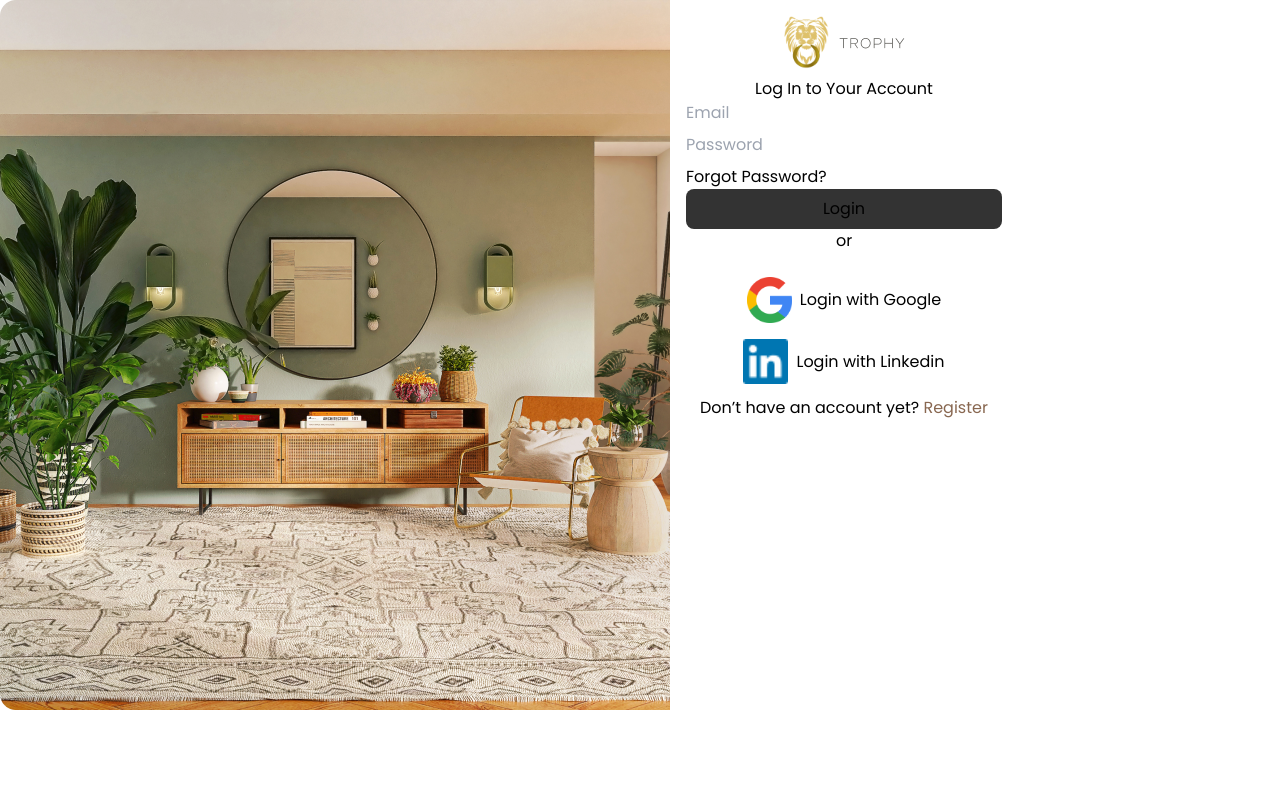
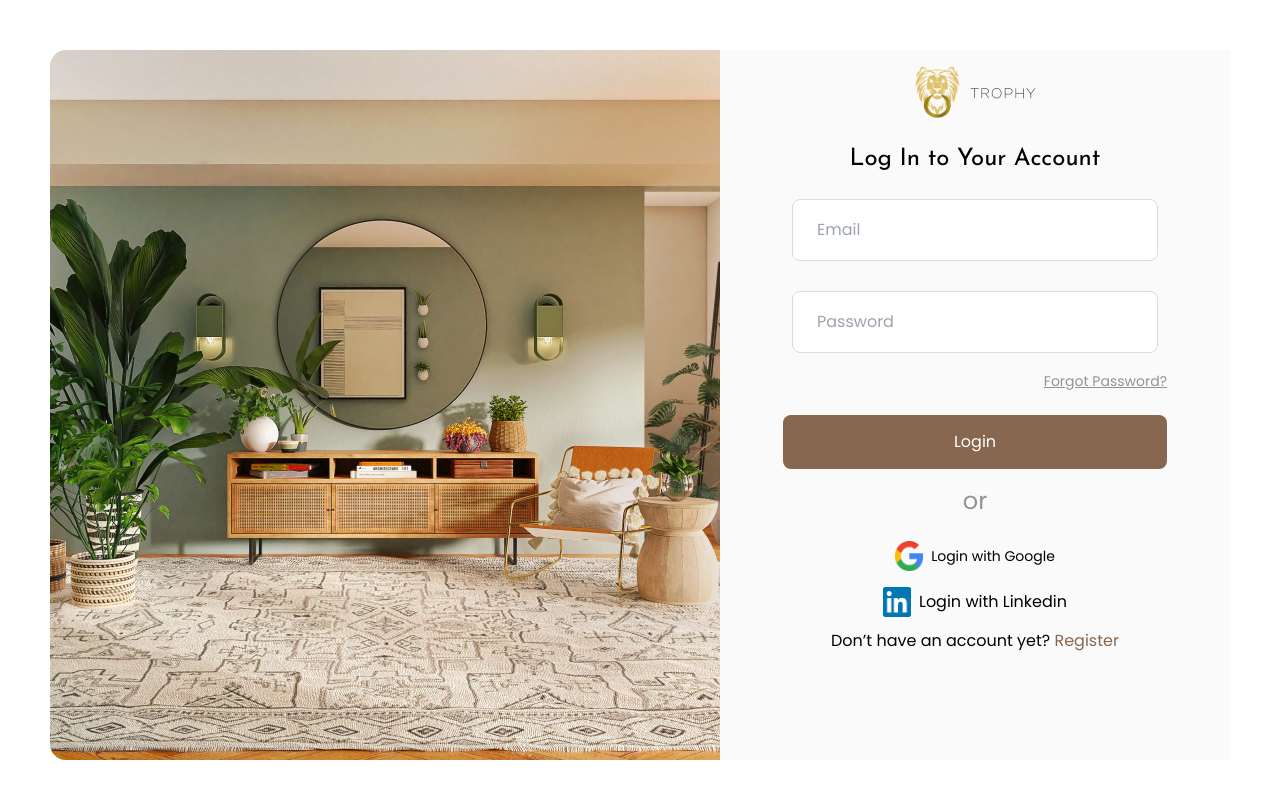
Before and after one commit to devolego/Trophystays-website, a Next.js app: page /login in a window 1280 px wide. Shown: the top 798 px of the page. Built offline with nearby package versions, Linux system fonts and the light colour scheme.

Commit message:
Modification for authencation section UI

```diff
--- a/components/Authentication/Login.tsx
+++ b/components/Authentication/Login.tsx
@@ -7,8 +7,8 @@ import RightFormSection from "./RightFormSection";
 
 const Login = () => {
   return (
-    <div className="flex">
-      <Image src={loginImage} alt="loginImage" />
+    <div className="flex p-[50px] bg-white rounded-[16px]">
+      <Image src={loginImage} alt="loginImage" className="basis-3/6"/>
       <RightFormSection
         titleText={"Log In to Your Account"}
         googleText={"Login with Google"}
@@ -18,15 +18,15 @@ const Login = () => {
         authLinkText={"Register"}
         authLink={'/signup'}
       >
-        <form>
-          <div className="mb-2">
-            <input type="text" placeholder="Email" />
+        <form className="flex flex-col justify-center items-center pt-6 max-w-[384px] w-full mx-auto">
+          <div>
+            <input type="text" placeholder="Email" className="py-[18px] mb-[30px] px-6 border border-greyishBrown rounded-[8px]"/>
           </div>
-          <div className="mb-2">
-            <input type="text" placeholder="Password" />
+          <div>
+            <input type="text" placeholder="Password" className="py-[18px] px-6 border border-greyishBrown rounded-[8px]"/>
           </div>
-          <Link href="#">Forgot Password?</Link>
-          <Button ButtonText={"Login"} ButtonClasses={"bg-[#886750] text-center"}></Button>
+          <Link className="text-darkGrey text-sm underline mt-[18px] mb-[24px] self-end" href="#">Forgot Password?</Link>
+          <Button ButtonText={"Login"} ButtonClasses={"w-full bg-primary text-center text-white py-[15px]"}></Button>
         </form>
       </RightFormSection>
     </div>
--- a/components/Authentication/RightFormSection.tsx
+++ b/components/Authentication/RightFormSection.tsx
@@ -5,6 +5,7 @@ import logoLionImage from "../../images/logo.png";
 import logoText from "../../images/logo-text.png";
 import google from "../../images/google-logo.png";
 import linkedin from "../../images/linkedinLogin.png";
+import { josefin } from "../../utils/utilsFonts";
 
 const RightFormSection = ({
   titleText,
@@ -14,25 +15,29 @@ const RightFormSection = ({
   authText,
   isAuthText,
   authLinkText,
-  authLink
+  authLink,
 }: any) => {
   return (
-    <div className="p-4">
+    <div className="p-4 basis-3/6 bg-[#fafafa]">
       <Link className="flex items-center justify-center" href="/">
         <Image className="w-[45px]" src={logoLionImage} alt="" />
         <Image className="w-auto h-full pl-2 max-h-3" src={logoText} alt="" />
         {/* {logoText} */}
       </Link>
-      <h3 className="flex items-center justify-center pt-2">{titleText}</h3>
+      <h3
+        className={`flex items-center justify-center pt-6 text-2xl ${josefin.className}`}
+      >
+        {titleText}
+      </h3>
       {children}
-      <p className="text-center">or</p>
+      <p className="text-center text-2xl mt-4 text-darkGrey">or</p>
       <div className="m-2">
         <div className="flex justify-center items-center p-4">
-          <Image className="w-[45px] mr-2" src={google} alt="" />
-          <p>{googleText}</p>
+          <Image className="w-7 h-[30px]  mr-2" src={google} alt="" />
+          <p className="text-sm">{googleText}</p>
         </div>
         <div className="flex justify-center items-center">
-          <Image className="w-[45px] mr-2" src={linkedin} alt="" />
+          <Image className="w-7 h-[30px] mr-2" src={linkedin} alt="" />
           <p>{linkedinText}</p>
         </div>
       </div>
--- a/components/Authentication/SignUp.tsx
+++ b/components/Authentication/SignUp.tsx
@@ -6,8 +6,8 @@ import RightFormSection from "./RightFormSection";
 
 const SignUp = () => {
   return (
-    <div className="flex p-4">
-      <Image src={signupImage} alt="loginImage" />
+    <div className="flex p-[50px] bg-white rounded-[16px]">
+      <Image src={signupImage} alt="loginImage" className="basis-3/6" />
       <RightFormSection
         titleText={"Register Your Account"}
         googleText={"Continue with Google"}
@@ -17,13 +17,13 @@ const SignUp = () => {
         authLinkText={"login"}
         authLink={'/login'}
       >
-        <form>
+        <form className="flex flex-col justify-center items-center pt-6 max-w-[384px] w-full mx-auto">
           <div className="mb-2">
-            <input type="text" placeholder="Email" />
+            <input type="text" placeholder="Email" className="py-[18px] px-6 border border-greyishBrown rounded-[8px]"/>
           </div>
           <Button
             ButtonText={"Register"}
-            ButtonClasses={"bg-[#886750] text-center"}
+            ButtonClasses={"w-full bg-primary text-center text-white py-[15px]"}
           ></Button>
         </form>
       </RightFormSection>
```
Also changed, not shown: components/LandingPage/ClientReviews.tsx (+0 -28 lines).
